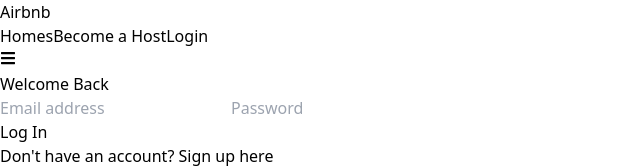
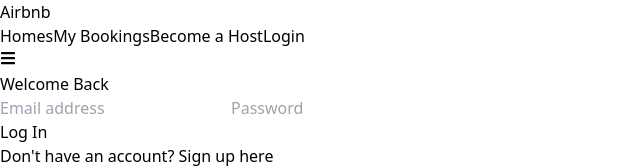
Before and after one commit to rukadikar123/Property-Booking-App, a React (Vite) app in the folder frontend/: page /login in a window 1280 px wide. Shown: the top 168 px of the page, without its empty margins (0-640 px from the left). Built offline with nearby package versions, Linux system fonts and the light colour scheme; no server answers.

Commit message:
fix: add link to "My Bookings" in Navbar component

```diff
--- a/frontend/src/Components/Navbar.jsx
+++ b/frontend/src/Components/Navbar.jsx
@@ -64,6 +64,12 @@
             className="text-gray-700 hover:text-[#FF385C] transition duration-200"
           >
             Homes
+          </Link>
+          <Link
+            to="/my-bookings"
+            className="text-gray-700 hover:text-[#FF385C] transition duration-200"
+          >
+            My Bookings
           </Link>
           <button
             onClick={handleHost}
```
